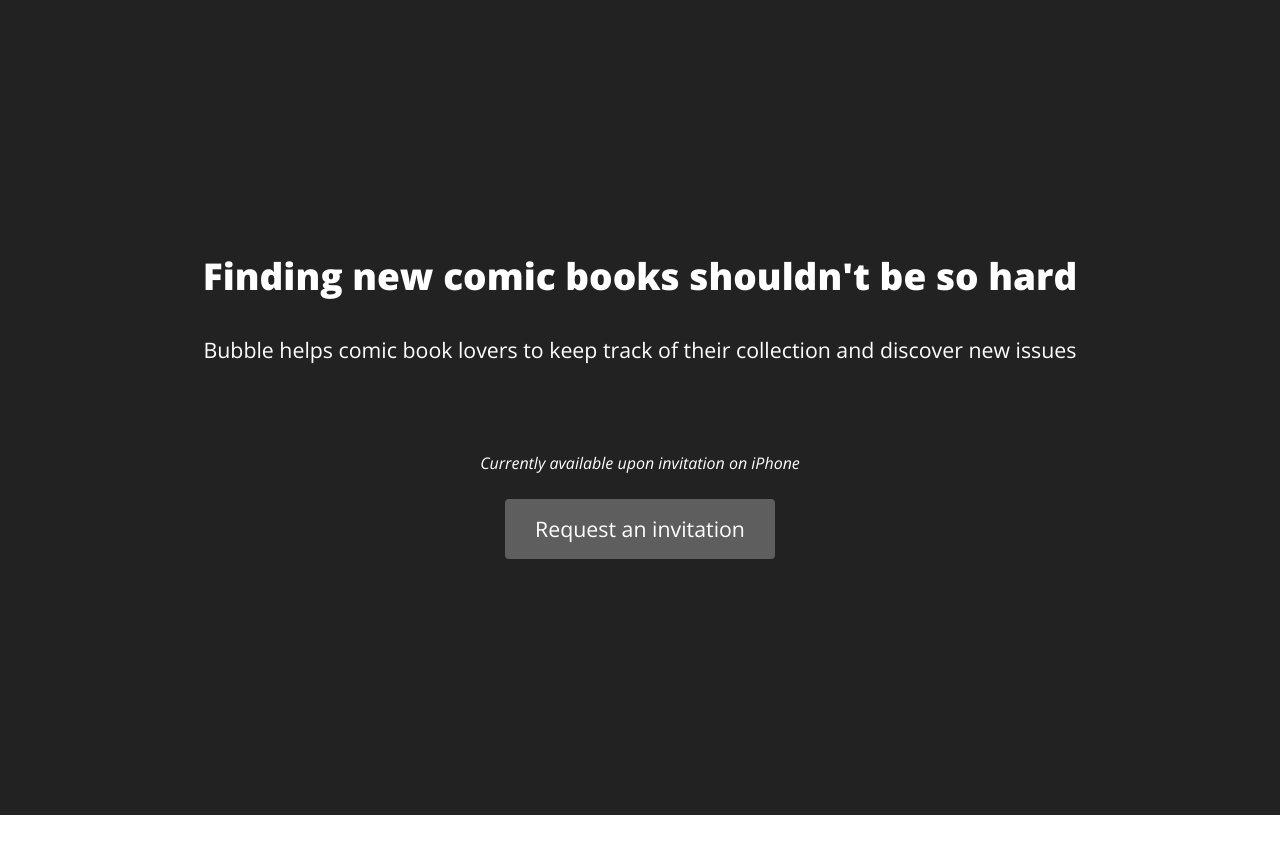
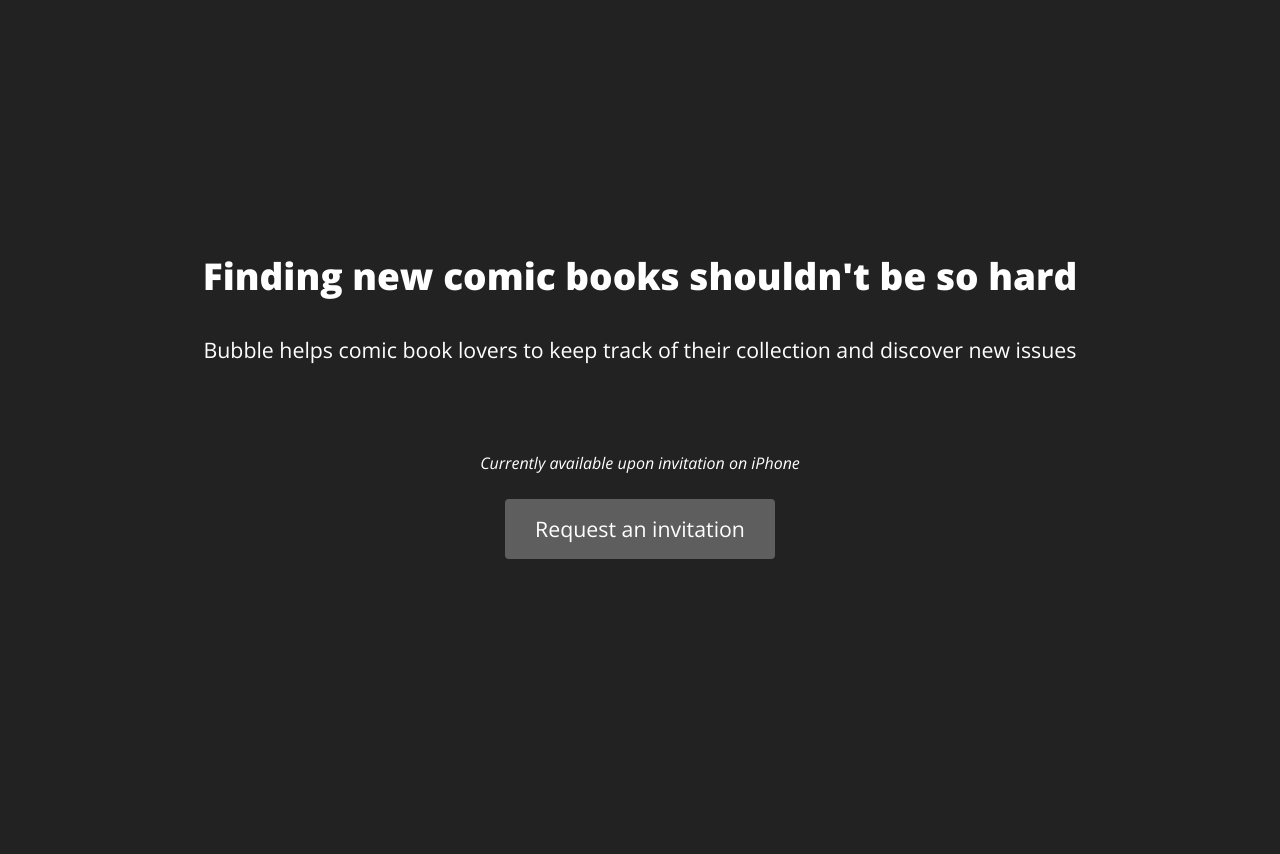
Before and after one commit to hbcbh1999/bubble-website, a Jekyll site: the page built from index.html, in a window 1280 px wide. Shown: the top 854 px of the page. Built offline with Jekyll 4.4.1, drawn with Linux system fonts in a browser that asks for light colours.

Commit message:
Change background color

```diff
--- a/_sass/_base.scss
+++ b/_sass/_base.scss
@@ -7,7 +7,7 @@
 body {
     @include sans-serif-font;
     font-size: 16px;
-    // background-color: $theme-dark;
+    background-color: $theme-dark;
 }
 
 hr {
```
